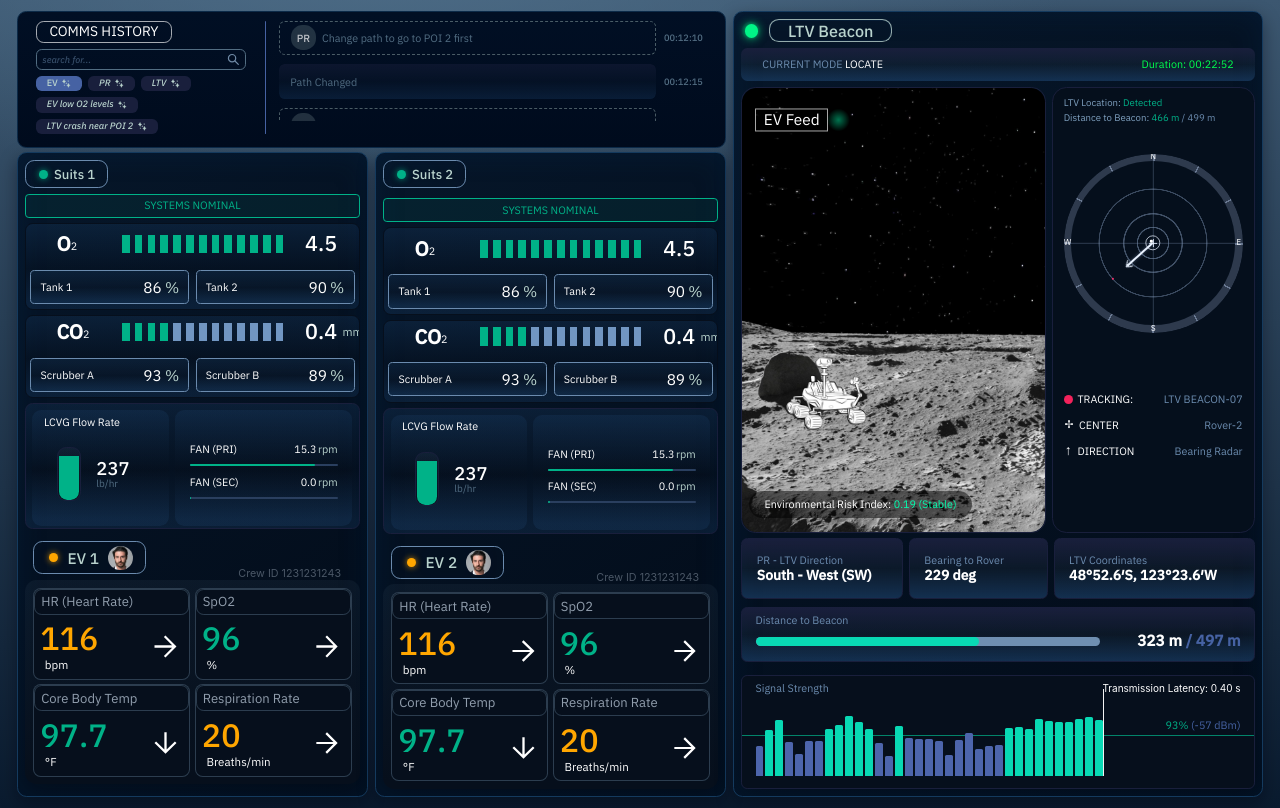
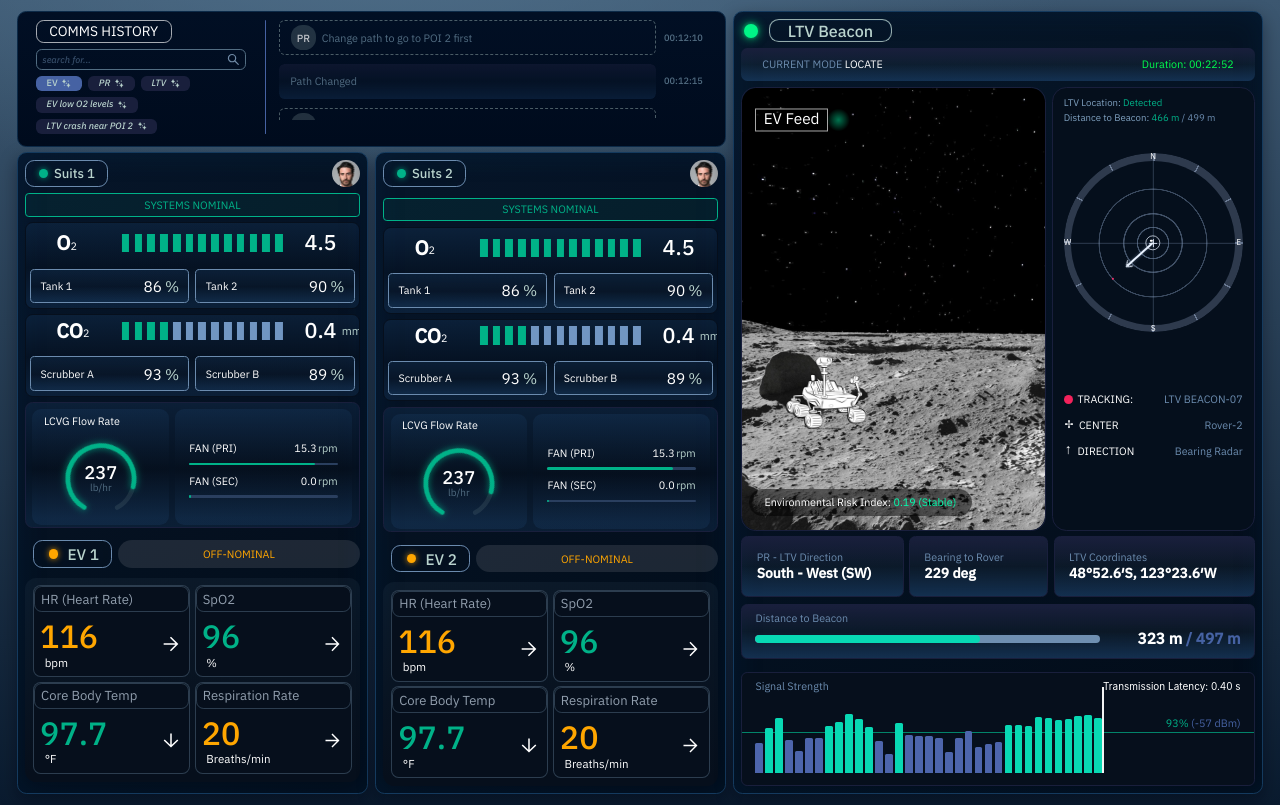
Before and after one commit to RISDxNASA-SUITS/SUITS-26, a React (Vite) app in the folder frontend/: page / in a window 1280 px wide. Built offline with nearby package versions, Linux system fonts and the light colour scheme.

Commit message:
Update EV and SUITS

```diff
--- a/frontend/src/pages/dashboard/components/SuitsPanel.jsx
+++ b/frontend/src/pages/dashboard/components/SuitsPanel.jsx
@@ -102,6 +102,32 @@ function CO2Card({ mmHg, scrubberPct, co2TankPct, co2Segments }) {
   )
 }
 
+function LcvgGauge({ norm }) {
+  const r = 36
+  const cx = 50
+  const cy = 54
+  const circumference = 2 * Math.PI * r
+  const arcLength = (300 / 360) * circumference
+  const fillLength = Math.min(norm, 1) * arcLength
+  const rotation = `rotate(120, ${cx}, ${cy})`
+
+  return (
+    <svg viewBox="0 0 100 100" className="lcvg-gauge-svg" aria-hidden="true">
+      <circle cx={cx} cy={cy} r={r} fill="none"
+        stroke="rgba(185,211,205,0.1)" strokeWidth="5"
+        strokeDasharray={`${arcLength} ${circumference}`}
+        strokeLinecap="round" transform={rotation}
+      />
+      <circle cx={cx} cy={cy} r={r} fill="none"
+        stroke="#00b288" strokeWidth="5"
+        strokeDasharray={`${fillLength} ${circumference}`}
+        strokeLinecap="round" transform={rotation}
+        style={{ filter: "drop-shadow(0 0 4px rgba(0,178,136,0.8))" }}
+      />
+    </svg>
+  )
+}
+
 function LcvgBlock({ flowLbHr, lcvgFlowNorm, fanPriRpm, fanSecRpm }) {
   const fanPriPct = Math.min(100, (fanPriRpm / 18) * 100)
   const fanSecPct = Math.min(100, (fanSecRpm / 2.5) * 100)
@@ -110,11 +136,9 @@ function LcvgBlock({ flowLbHr, lcvgFlowNorm, fanPriRpm, fanSecRpm }) {
     <div className="lcvg-block">
       <article className="lcvg-left">
         <p className="lcvg-title">LCVG Flow Rate</p>
-        <div className="lcvg-bar-row">
-          <div className="lcvg-bar">
-            <div className="lcvg-bar-fill" style={{ height: `${Math.round(lcvgFlowNorm * 100)}%` }} />
-          </div>
-          <div className="lcvg-bar-label">
+        <div className="lcvg-gauge-wrap">
+          <LcvgGauge norm={lcvgFlowNorm} />
+          <div className="lcvg-gauge-label">
             <strong>{Math.round(flowLbHr)}</strong>
             <span>lb/hr</span>
           </div>
@@ -216,9 +240,6 @@ function EvLabel({ evLabel = "EV 1" }) {
     <div className="ev-label-row">
       <span className="ev-label-dot" aria-hidden="true" />
       <span className="ev-label-text">{evLabel}</span>
-      <div className="ev-label-avatar">
-        <img src={headshotIcon} alt="" className="ev-label-icon" aria-hidden="true" />
-      </div>
     </div>
   )
 }
@@ -233,6 +254,9 @@ export function SuitsPanel({ label = "Suits 1", panelClass = "suits-panel", evLa
           <span className="suits-title-dot" aria-hidden="true" />
           {label}
         </button>
+        <div className="suits-headshot-wrap">
+          <img src={headshotIcon} alt="" className="suits-headshot-icon" aria-hidden="true" />
+        </div>
       </header>
       <p className="system-status">SYSTEMS NOMINAL</p>
 
@@ -254,8 +278,10 @@ export function SuitsPanel({ label = "Suits 1", panelClass = "suits-panel", evLa
         fanPriRpm={s.fanPriRpm}
         fanSecRpm={s.fanSecRpm}
       />
-      <EvLabel evLabel={evLabel} />
-      <p className="crew-id">Crew ID 1231231243</p>
+      <div className="ev-label-group">
+        <EvLabel evLabel={evLabel} />
+        <span className="ev-status-tag">OFF-NOMINAL</span>
+      </div>
       <VitalsBlock crewVitals={crewVitals} crewHistory={crewHistory} />
     </Panel>
   )
--- a/frontend/src/pages/dashboard/styles/ev.css
+++ b/frontend/src/pages/dashboard/styles/ev.css
@@ -301,8 +301,8 @@
 }
 
 .hr-arrow {
-  width: 42px;
-  height: 42px;
+  width: 28px;
+  height: 28px;
   object-fit: contain;
   display: block;
 }
@@ -375,8 +375,8 @@
 }
 
 .spo2-arrow {
-  width: 42px;
-  height: 42px;
+  width: 28px;
+  height: 28px;
   object-fit: contain;
   display: block;
 }
@@ -449,8 +449,8 @@
 }
 
 .bodytemp-arrow {
-  width: 42px;
-  height: 42px;
+  width: 28px;
+  height: 28px;
   object-fit: contain;
   display: block;
 }
@@ -528,8 +528,8 @@
 }
 
 .rr-arrow {
-  width: 42px;
-  height: 42px;
+  width: 28px;
+  height: 28px;
   object-fit: contain;
   display: block;
 }
--- a/frontend/src/pages/dashboard/styles/suits.css
+++ b/frontend/src/pages/dashboard/styles/suits.css
@@ -9,15 +9,37 @@
 }
 
 .suits-title-row {
-  width: fit-content;
+  width: 100%;
   margin-bottom: 0.45rem;
+  display: flex;
+  align-items: center;
+  justify-content: space-between;
+}
+
+.suits-headshot-wrap {
+  width: 36px;
+  height: 36px;
+  border-radius: 50%;
+  overflow: hidden;
+  flex-shrink: 0;
+}
+
+.suits-headshot-icon {
+  width: 100%;
+  height: 100%;
+  object-fit: cover;
+  object-position: center top;
+  transform: scale(1.5) translateY(-10px);
+  transform-origin: center top;
+  display: block;
 }
 
 .suits-title-btn {
   display: flex;
   align-items: center;
   gap: 8px;
-  padding: 6px 16px;
+  height: 36px;
+  padding: 0 16px;
   background: transparent;
   border: 1px solid #6b8bae;
   border-radius: 12px;
@@ -514,6 +536,43 @@
   font-feature-settings: "zero" 1;
 }
 
+.lcvg-gauge-wrap {
+  position: relative;
+  width: 130px;
+  height: 120px;
+  margin: 0 auto;
+  margin-top: 1.6rem;
+}
+
+.lcvg-gauge-svg {
+  width: 100%;
+  height: 100%;
+  display: block;
+}
+
+.lcvg-gauge-label {
+  position: absolute;
+  inset: 0;
+  display: flex;
+  flex-direction: column;
+  align-items: center;
+  justify-content: center;
+  gap: 2px;
+  padding-top: 8px;
+}
+
+.lcvg-gauge-label strong {
+  font: 500 24px/1 "IBM Plex Sans", sans-serif;
+  color: #fff;
+  font-feature-settings: "zero" 1;
+}
+
+.lcvg-gauge-label span {
+  font: 400 13px/1 "IBM Plex Sans", sans-serif;
+  color: #526d82;
+  font-feature-settings: "zero" 1;
+}
+
 .lcvg-bar-row {
   display: flex;
   align-items: center;
@@ -916,14 +975,23 @@
   font-size: 0.74rem;
 }
 
+.ev-label-group {
+  display: flex;
+  flex-direction: row;
+  align-items: center;
+  gap: 8px;
+  margin-top: 1rem;
+  margin-left: 0.6rem;
+  width: calc(100% - 0.6rem);
+}
+
 .ev-label-row {
   display: flex;
   align-items: center;
   gap: 12px;
   width: fit-content;
-  padding: 4px 16px 4px 20px;
-  margin-top: 1rem;
-  margin-left: 0.6rem;
+  height: 36px;
+  padding: 0 16px 0 20px;
   border: 1px solid #6b8bae;
   border-radius: 12px;
   backdrop-filter: blur(50px);
@@ -944,6 +1012,25 @@
   font-weight: 500;
   color: #b9d3cd;
   white-space: nowrap;
+}
+
+.ev-status-tag {
+  flex: 1;
+  display: flex;
+  align-items: center;
+  justify-content: center;
+  height: 36px;
+  padding: 0 8px;
+  border-radius: 20px;
+  background: rgba(255, 255, 255, 0.1);
+  color: #ffa600;
+  font-family: "IBM Plex Sans", sans-serif;
+  font-size: 14px;
+  font-weight: 400;
+  font-style: normal;
+  line-height: normal;
+  white-space: nowrap;
+  font-feature-settings: "zero" 1;
 }
 
 .ev-label-avatar {
```
